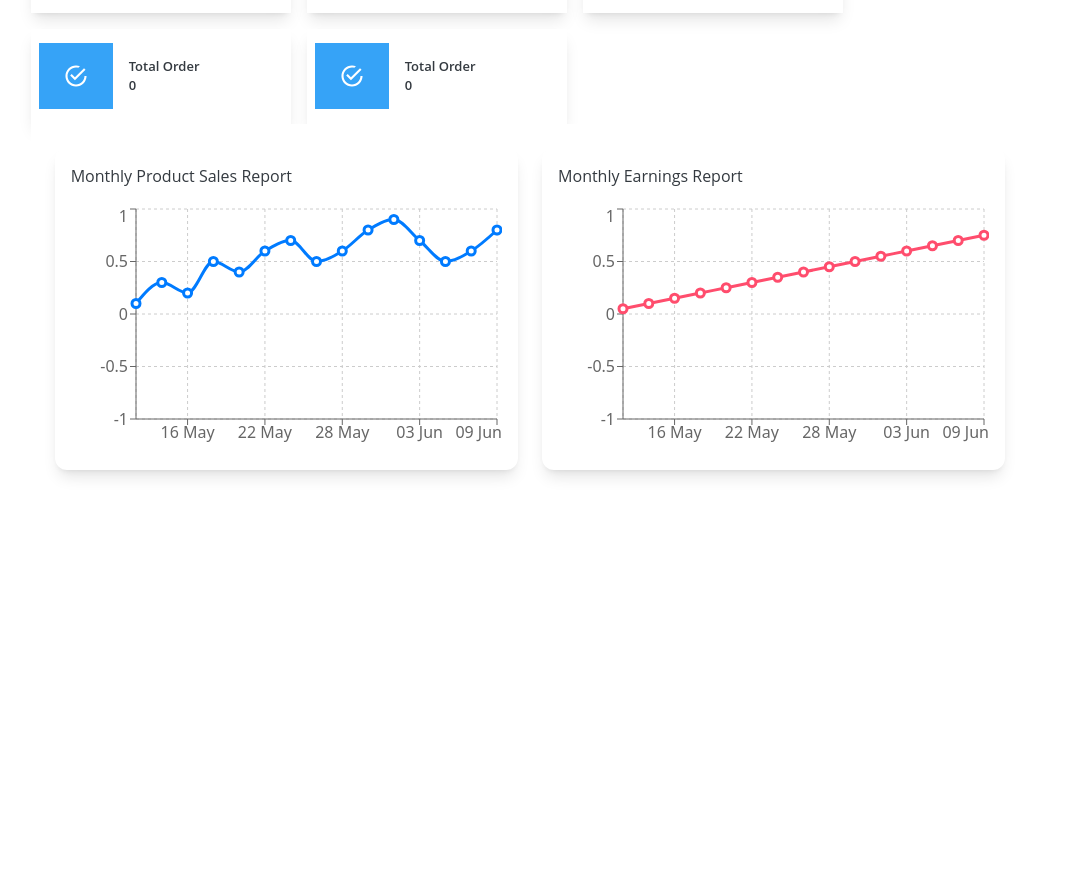
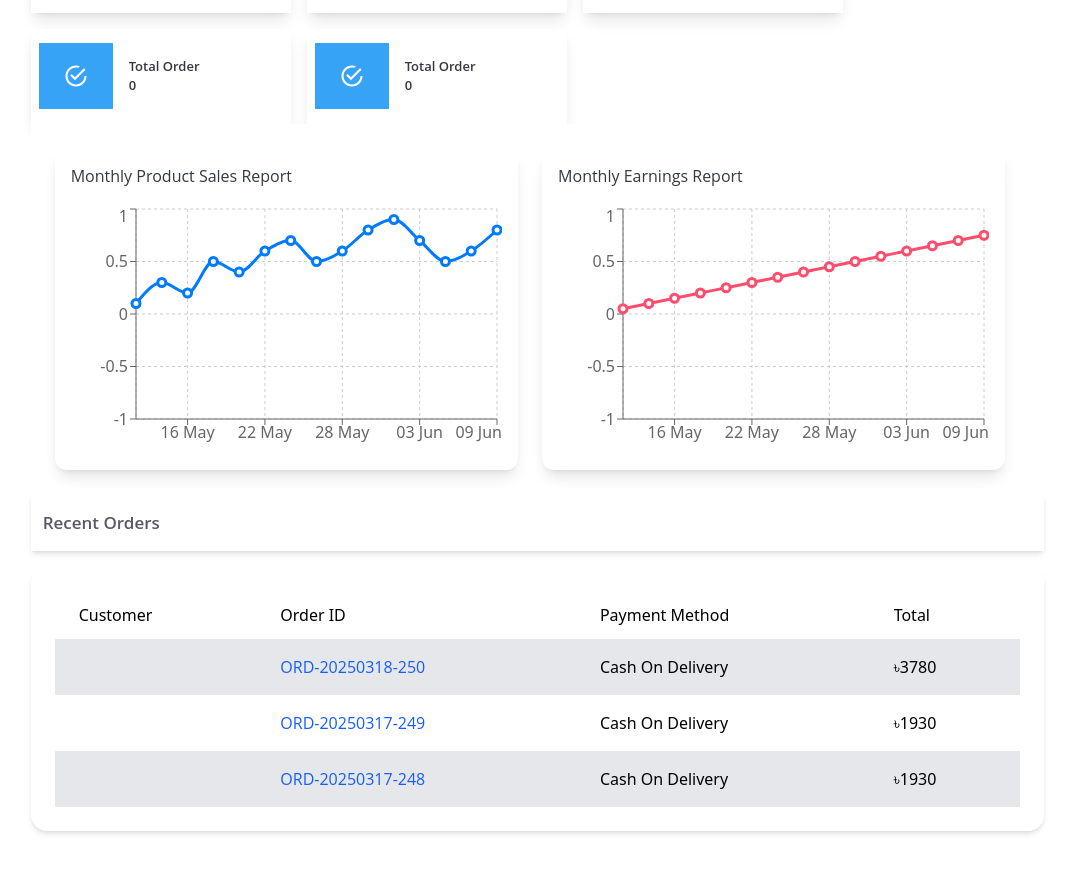
Before and after one commit to rahuldevsutradhar/Addmin-penal, a React app: page / in a window 1280 px wide. Shown: the part 705-1578 px from the top of the page, without its empty margins (204-1278 px from the left). Built offline with nearby package versions, Linux system fonts and the light colour scheme; the HTML template or start-up script is replaced by a standard one.

Commit message:
order component add home page

```diff
--- /dev/null
+++ b/src/components/OrderList.jsx
@@ -0,0 +1,47 @@
+import React from "react";
+
+export default function RecentOrders() {
+  const orders = [
+    { id: "ORD-20250318-250",
+      total: 3780,
+      method: "Cash On Delivery" },
+    { id: "ORD-20250317-249",
+      total: 1930,
+      method: "Cash On Delivery" },
+    { id: "ORD-20250317-248",
+      total: 1930,
+      method: "Cash On Delivery" },
+  ];
+
+  return (
+    <div className="p-6 bg-white shadow-md rounded-2xl">
+      <div className="overflow-x-auto">
+        <table className="min-w-full border-collapse">
+          <thead>
+            <tr className="bg-white text-left">
+              <th className="px-6 py-3 font-medium">Customer</th>
+              <th className="px-6 py-3 font-medium">Order ID</th>
+              <th className="px-6 py-3 font-medium">Payment Method</th>
+              <th className="px-6 py-3 font-medium">Total</th>
+            </tr>
+          </thead>
+          <tbody>
+            {orders.map((order, index) => (
+              <tr
+                key={order.id}
+                className={index % 2 === 0 ? "bg-gray-200" : "bg-white"}
+              >
+                <td className="px-6 py-4"></td>
+                <td className="px-6 py-4 text-blue-600 font-open hover:underline cursor-pointer">
+                  {order.id}
+                </td>
+                <td className="px-6 py-4">{order.method}</td>
+                <td className="px-6 py-4">৳{order.total}</td>
+              </tr>
+            ))}
+          </tbody>
+        </table>
+      </div>
+    </div>
+  );
+}
--- a/src/pages/Home.jsx
+++ b/src/pages/Home.jsx
@@ -3,11 +3,14 @@ import Container from '../components/Container'
 import Navbar from '../layouts/Navbar'
 import Cart from '../components/Cart'
 import Flex from '../components/Flex'
+import Title from '../components/Title'
+import OrderList from '../components/OrderList'
 import CartTwo from '../components/CartTwo'
 import CartThree from '../components/CartThree'
 import CartFour from '../components/CartFour'
 import ChartCard from '../components/ChartCard'
 import { salesData, earningsData } from "../datas/chartData";
+import { GrOrderedList } from 'react-icons/gr'
 
 
 
@@ -18,6 +21,7 @@ const Home = () => {
         <Navbar />
         <Flex>
           <div className='w-2/12'></div>
+
           <div className='w-10/12 flex flex-col justify-center mx-8'>
             <div className=' w-auto bg-white shadow-sm my-5  '>
               <h1 className='text-[#575963] text-[17px] font-open px-3 py-4'>Dashboard</h1>
@@ -42,7 +46,7 @@ const Home = () => {
               <CartFour text='Total Order' number='0' />
             </div>
 
-            <div className="p-6 bg-white min-h-screen">
+            <div className="p-6 bg-white ">
               <div className="flex flex-col md:flex-row gap-6">
                 <ChartCard
                   title="Monthly Product Sales Report"
@@ -57,8 +61,14 @@ const Home = () => {
               </div>
             </div>
 
+            <div className='mb-[50px]'>
+              <Title text='Recent Orders' className='text-[#575963] text-[17px] font-open px-3 py-4 shadow-md mb-4'/>
+            <OrderList/>
+            </div>
+
           </div>
         </Flex>
+
 
       </Container>
     </section>
```
